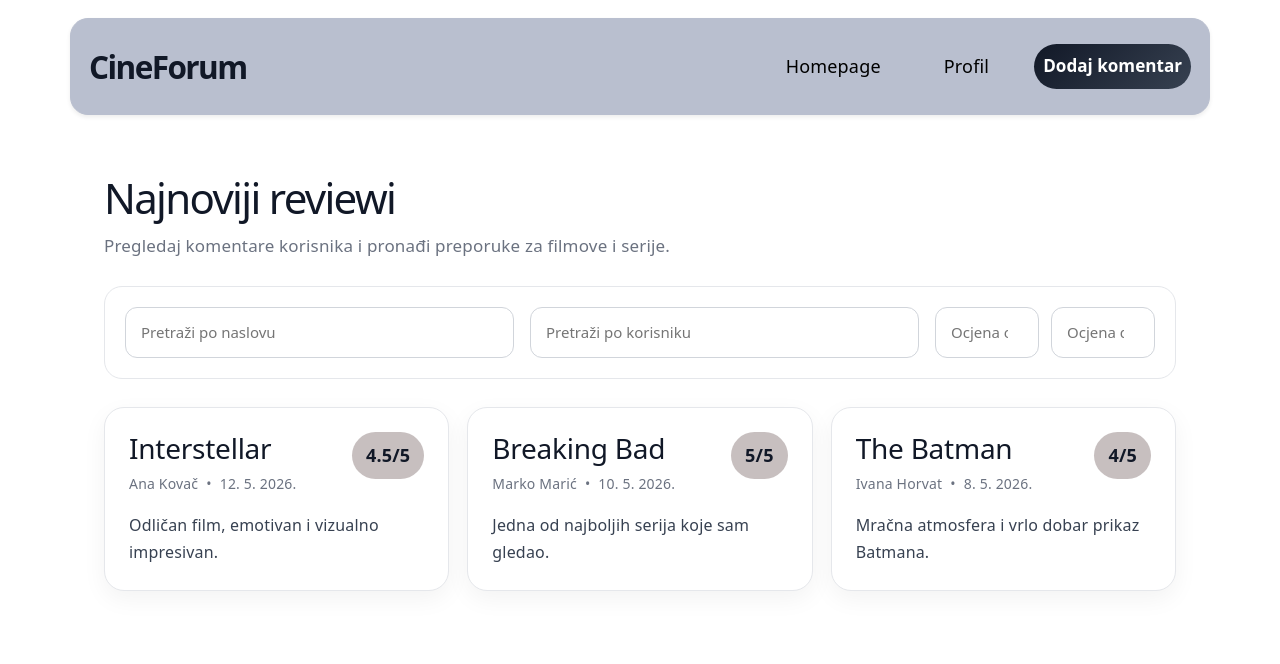
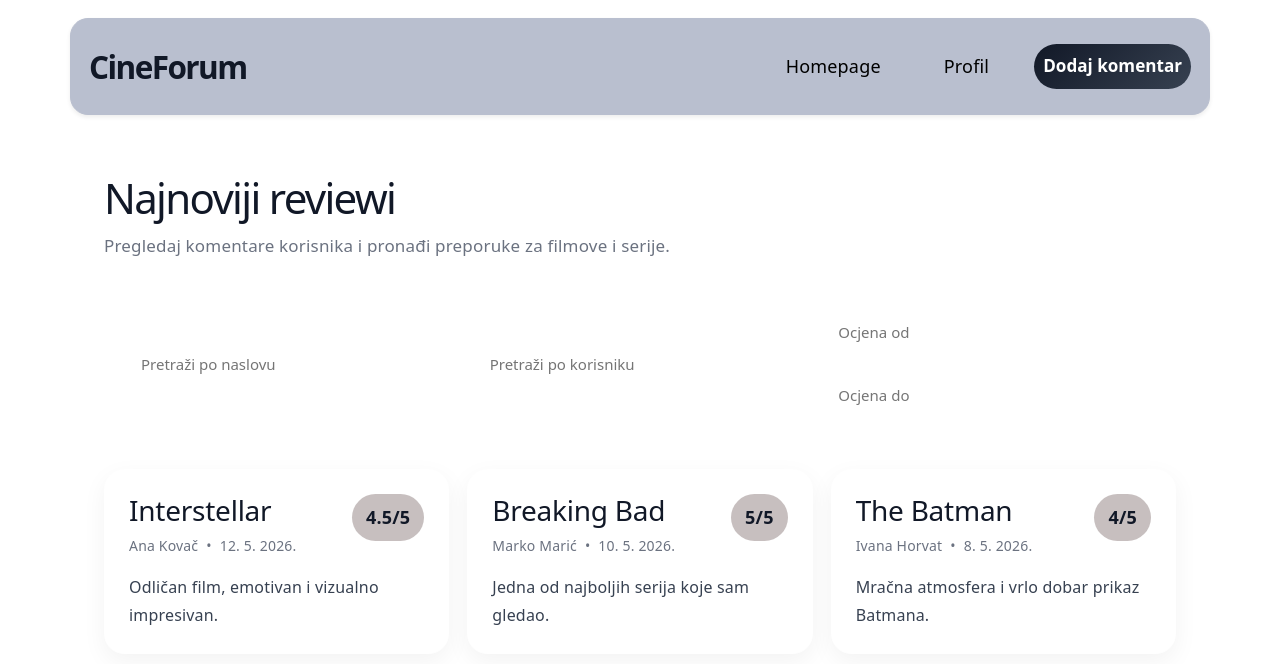
Before and after one commit to Mkovcacic/Projekt_WEB, a React (Vite) app in the folder client/: page / in a window 1280 px wide. Shown: the top 664 px of the page. Built offline with nearby package versions, Linux system fonts and the light colour scheme.

Commit message:
Minor changes

```diff
--- a/client/src/components/EditProfileModal.tsx
+++ b/client/src/components/EditProfileModal.tsx
@@ -112,7 +112,7 @@ function EditProfileModal({
           <Button
             type="submit"
             variant="dark"
-            className="edit-profile-modal-button rounded-pill px-4 py-2 fw-semibold"
+            className="edit-profile-modal-button rounded-pill px-4 py-2 fw-semibold bg-primary"
           >
             Spremi promjene
           </Button>
--- a/client/src/pages/HomePage/HomePage.css
+++ b/client/src/pages/HomePage/HomePage.css
@@ -22,12 +22,12 @@
 
 .review-filters {
   display: grid;
-  grid-template-columns: 1fr 1fr 220px;
+  grid-template-columns: 2fr 2fr 2fr;
   gap: 16px;
   margin-bottom: 28px;
   padding: 20px;
-  background-color: #ffffff;
-  border: 1px solid #e5e7eb;
+  background-color: white;
+  border: 1px solid white;
   border-radius: 18px;
 }
 
@@ -35,7 +35,7 @@
 .review-filters select {
   width: 100%;
   padding: 13px 15px;
-  border: 1px solid #d1d5db;
+  border: 1px solid white;
   border-radius: 12px;
   font-size: 15px;
   outline: none;
@@ -54,8 +54,8 @@
 
 .review-card {
   padding: 24px;
-  background-color: #ffffff;
-  border: 1px solid #e5e7eb;
+  background-color: white;
+  border: 1px solid white;
   border-radius: 20px;
   box-shadow: 0 8px 24px rgba(0, 0, 0, 0.05);
   text-align: left;
@@ -128,8 +128,7 @@
 
 .no-reviews {
   padding: 22px;
-  background-color: #ffffff;
-
+  background-color: white;
   border-radius: 18px;
   color: #6b7280;
   font-size: 16px;
@@ -139,9 +138,12 @@
   .review-card-header {
     flex-direction: column;
   }
+  .rating-range {
+    flex-direction: column;
+  }
 }
 
-@media only screen and (min-width: 600px)  and (max-width: 768px) {
+@media only screen and (min-width: 668px)  and (max-width: 768px) {
   .homepage {
     padding: 28px 16px;
   }
@@ -162,7 +164,7 @@
 
 }
 
-@media only screen and (max-width: 600px) {
+@media only screen and (max-width: 668px) {
 
   .review-filters {
     grid-template-columns: 1fr;
--- a/client/src/pages/HomePage/HomePage.tsx
+++ b/client/src/pages/HomePage/HomePage.tsx
@@ -100,7 +100,7 @@ function HomePage({ reviews }: HomePageProps) {
           ))
         ) : (
           <p className="no-reviews">
-            Nema reviewa koji odgovaraju odabranim filterima.
+            Nema osvrta koji odgovaraju odabranim filterima.
           </p>
         )}
       </section>
```
